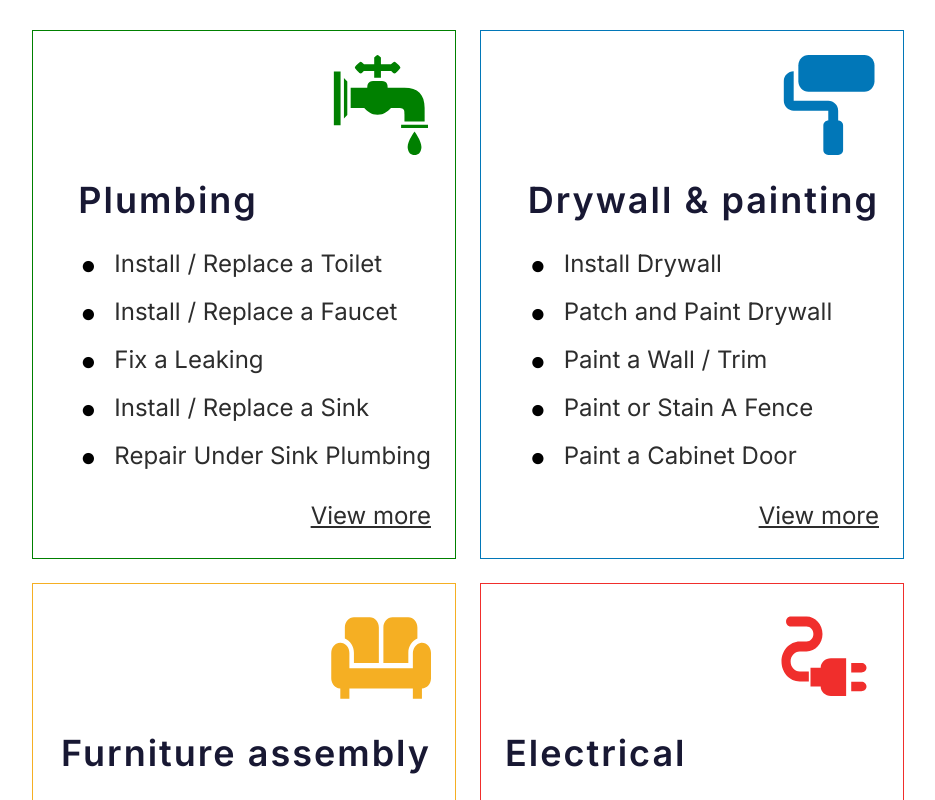
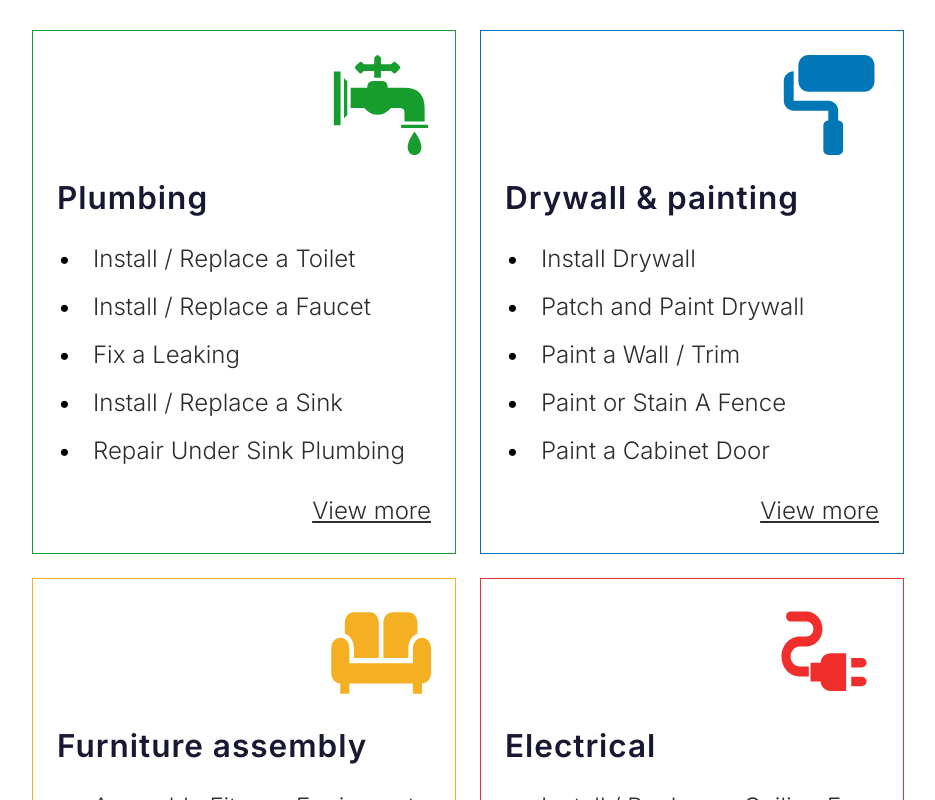
Before and after one commit to yanabilous/CM, a React (Vite) app: page / in a window 1280 px wide. Shown: the top 800 px of the page, without its empty margins (172-1107 px from the left). Built offline with nearby package versions, Linux system fonts and the light colour scheme.

Commit message:
fixed styles

```diff
--- a/src/styles/card.css
+++ b/src/styles/card.css
@@ -1,11 +1,11 @@
 .title-card {
     color: #181833;
     font-family: "Inter", sans-serif;
-    font-size: 36px;
+    font-size: 2.25rem;
     font-style: normal;
     font-weight: 600;
-    line-height: 120%; /* 43.2px */
-    letter-spacing: 2px;
+    line-height: 120%;
+    letter-spacing: 1px;
     margin-bottom: 24px;
 }
 
@@ -19,21 +19,20 @@
     gap: 24px;
 }
 
-/*header {*/
-/*    !*width: 100%;*!*/
-/*    !*display: flex;*!*/
-/*    padding-bottom: 24px;*/
-/*}*/
-.main-text{
+.main-text {
     margin-bottom: 48px;
+    display: flex;
+    flex-direction: column;
+    width: 100%;
 }
+
 .text-content {
     color: #2D2D2D;
     font-family: "Inter", sans-serif;
     font-size: 24px;
     font-style: normal;
-    font-weight: 400;
-    line-height: 150%; /* 36px */
+    font-weight: 300;
+    line-height: 150%;
     letter-spacing: 0,5px;
     margin-bottom: 12px;
 
@@ -41,28 +40,30 @@
 
 .text-content {
     position: relative;
-    padding-left: 1.5em; /* Adjust as needed */
+    padding-left: 1.5em;
 }
 
 .text-content::before {
-    content: '•'; /* You can change this to any marker */
+    content: '•';
     position: absolute;
     left: 0;
-    color: black; /* Change marker color here */
-    font-size: 1.5em; /* Adjust as needed */
+    top: 4px;
+    color: black;
+    font-size: 1.1em;
     line-height: 1;
 }
 
 .link {
     position: absolute;
-    /*margin-top: 24px;*/
     bottom: 24px;
     right: 24px;
     color: #2D2D2D;
     font-family: "Inter", sans-serif;
     font-size: 24px;
     font-style: normal;
-    font-weight: 400;
-    line-height: 150%; /* 36px */
+    font-weight: 300;
+    line-height: 150%;
     text-decoration-line: underline;
+
+
 }
--- a/src/styles/cardList.css
+++ b/src/styles/cardList.css
@@ -2,7 +2,6 @@
     display: flex;
     flex-wrap: wrap;
     gap: 24px;
-    /*align-items: center;*/
     justify-content: center;
     padding: 30px;
 }
--- a/src/styles/style.scss
+++ b/src/styles/style.scss
@@ -1,4 +1,4 @@
-//@import url('https://fonts.googleapis.com/css2?family=Inter:wght@100..900&display=swap');
+
 @import url('https://fonts.googleapis.com/css2?family=Inter:wght@100..900&display=swap');
 @import "_reset.css";
 @import "card.css";
--- a/src/utils/data.js
+++ b/src/utils/data.js
@@ -10,7 +10,7 @@ export const cardsData = [
       "Repair Under Sink Plumbing",
     ],
     icon: "#icon-tap",
-    color: "green",
+     color: "#179D2E",
   },
   {
     id: 2,
```
Also changed, not shown: src/styles/_fonts.css (deleted, +0 -40 lines), src/styles/cardIcon.css (+4 -4 lines).
